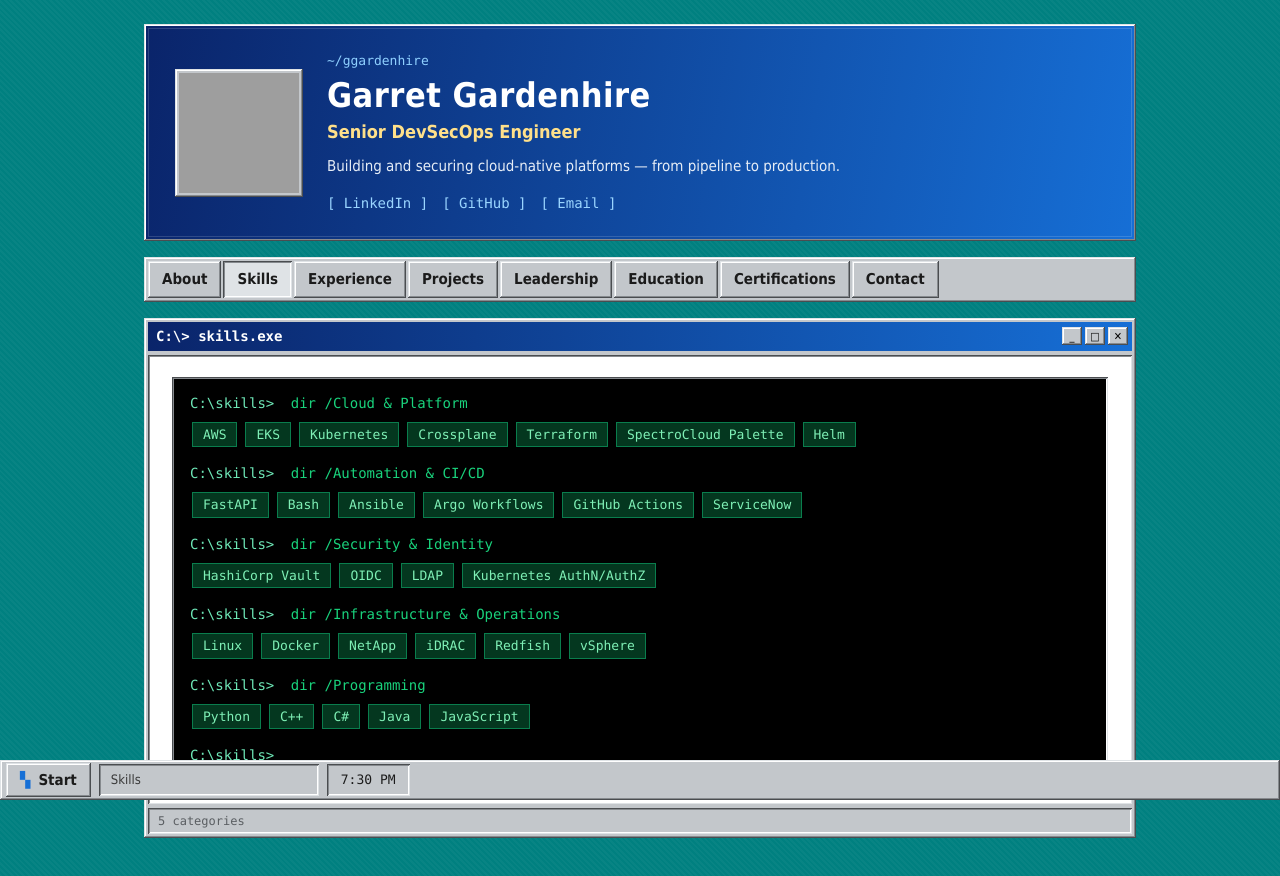
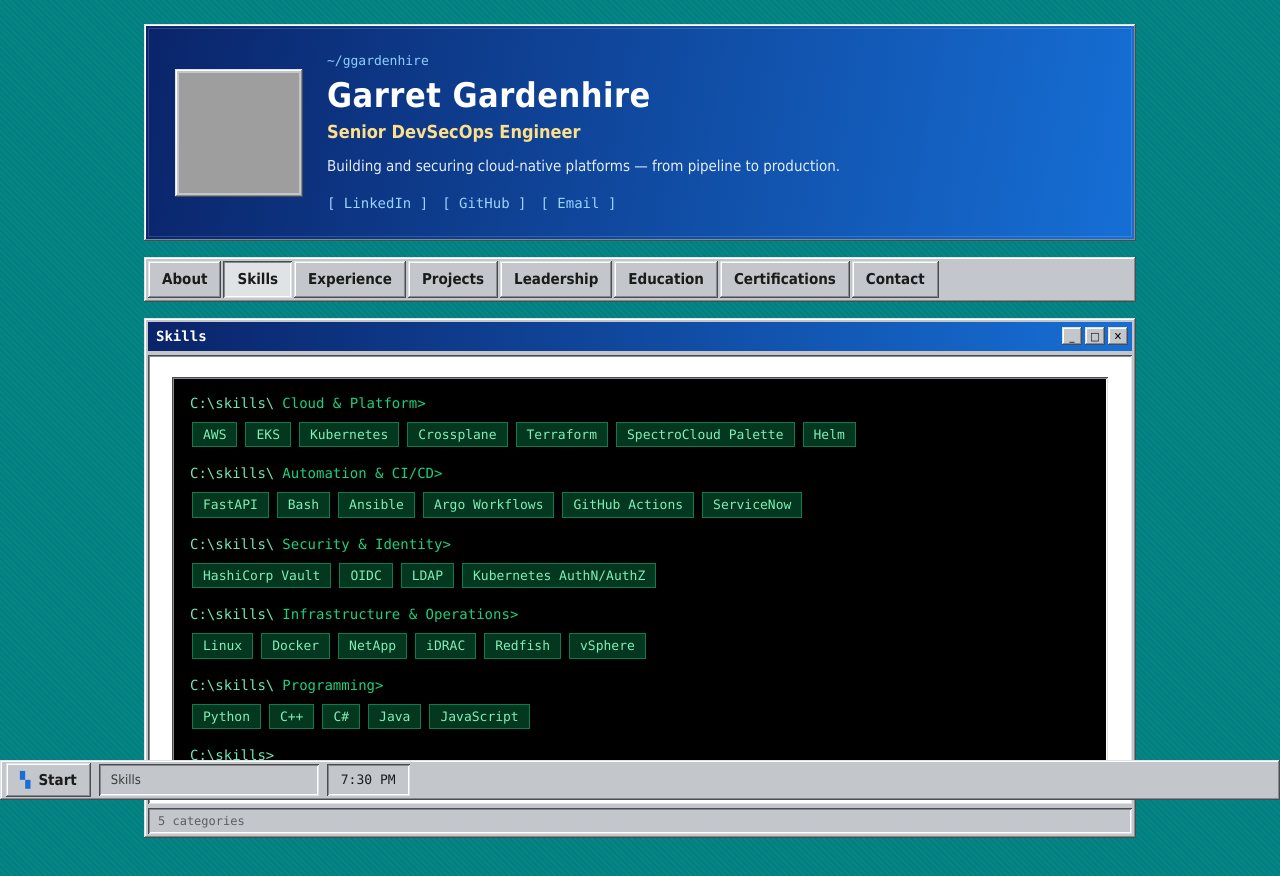
Before and after one commit to ggardenhire/portfolio, a React (Vite) app: page / in a window 1280 px wide. Both pictures are taken after a click on the button "Skills". Shown: the top 876 px of the page. Built offline with nearby package versions, Linux system fonts and the light colour scheme; grey boxes are pictures that could not be loaded.

Commit message:
small update to skills and gpa

```diff
--- a/src/data/resume.ts
+++ b/src/data/resume.ts
@@ -158,7 +158,7 @@
       school: 'University of Arkansas',
       degree: 'B.S. Mechanical Engineering, Minor in Computer Science',
       period: '2020',
-      notes: ['GPA: 3.813', 'Honors College Fellow'],
+      notes: ['Honors College Fellow'],
     },
   ],
 
--- a/src/sections.tsx
+++ b/src/sections.tsx
@@ -23,12 +23,12 @@
 
 export function SkillsSection() {
   return (
-    <Window title="C:\> skills.exe" status={`${resume.skills.length} categories`}>
+    <Window title="Skills" status={`${resume.skills.length} categories`}>
       <div className="terminal">
         {resume.skills.map((group) => (
           <div className="terminal__block" key={group.category}>
             <div className="terminal__prompt">
-              <span className="terminal__cue">C:\skills&gt;</span> dir /{group.category}
+              <span className="terminal__cue">C:\skills\</span>{group.category}&gt;
             </div>
             <ul className="chiplist">
               {group.items.map((item) => (
```
